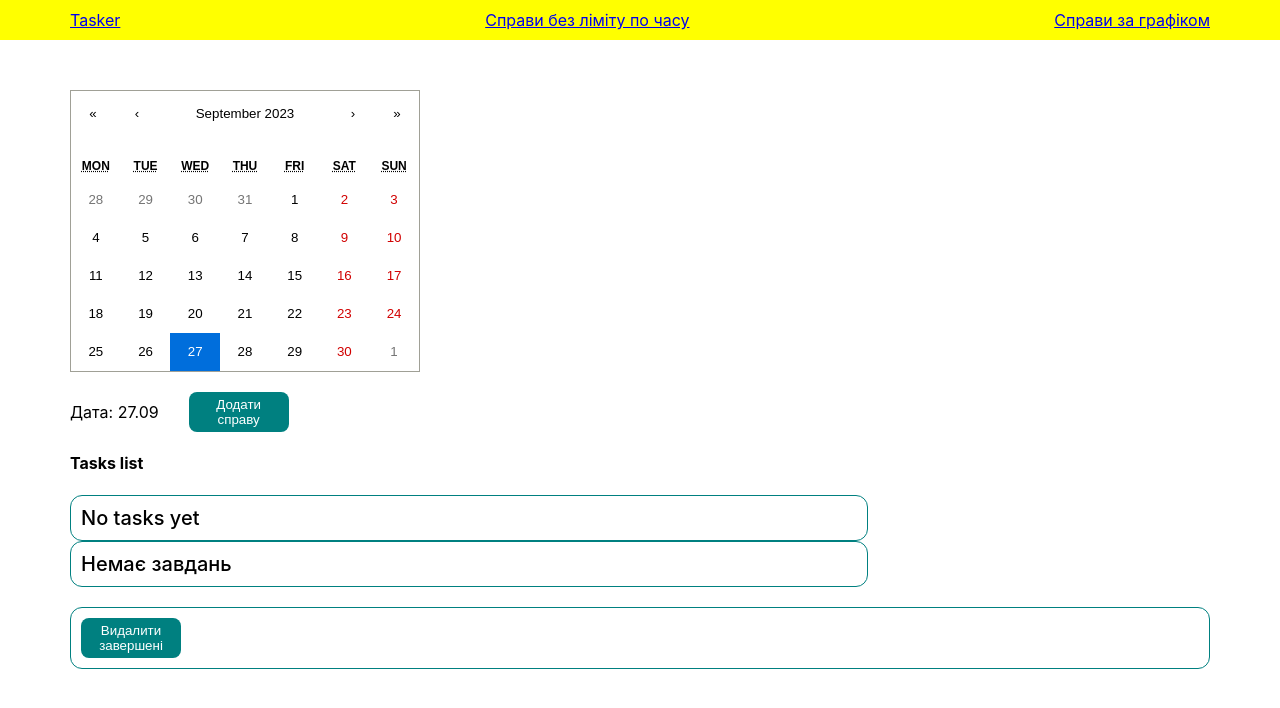
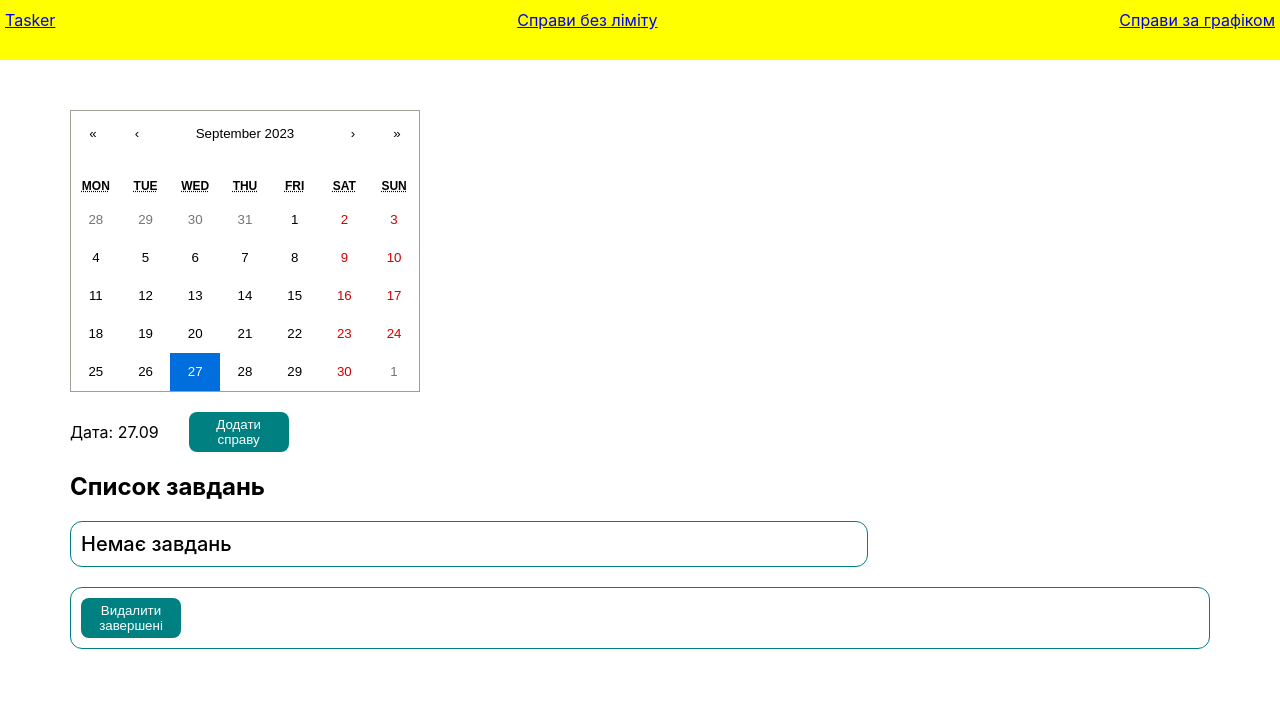
Before and after one commit to yelnikov-andrii/my-tracker, a React (Create React App) app: page / in a window 1280 px wide. Shown: the top 708 px of the page. Built offline with nearby package versions, Linux system fonts and the light colour scheme.

Commit message:
change the name into ukrainian

```diff
--- a/src/Components/DealList.tsx
+++ b/src/Components/DealList.tsx
@@ -104,9 +104,9 @@ export const DealList: React.FC<any> = ({ date }) => {
 
   return (
     <div>
-      <h4>
-        Tasks list
-      </h4>
+      <h2>
+        Список завдань
+      </h2>
       <List>
         {filteredDeals.length > 0 ? filteredDeals.map((deal: any) => (
           <ListItem
@@ -144,51 +144,9 @@ export const DealList: React.FC<any> = ({ date }) => {
             </ListItemBlock>
           </ListItem>
         )) : (
-          <ListItem>
-            No tasks yet
-          </ListItem>
-        )}
-      </List>
-      <List>
-        {deals.length > 0 ? deals.map((deal: any) => (
-          <ListItem
-            key={deal.name}
-            completed={deal.completed ? "true" : "false"}
-          >
-            <ListItemBlock>
-            {`${deal.start} - ${deal.finish}`}
-            <Name>
-              {deal.name}
-            </Name>
-            <Checkbox
-              type='checkbox'
-              onChange={(e) => {
-                toggleDeal(deal.id)
-              }}
-              checked={deal.completed}
-            />
-            </ListItemBlock>
-            <ListItemBlock>
-              <Button
-                onClick={() => {
-                  deleteDeal(deal.id);
-                }}
-              >
-                Видалити
-              </Button>
-              <Button
-                onClick={() => {
-                  changeTheDeal(deal.id);
-                }}
-              >
-                Редагувати
-              </Button>
-            </ListItemBlock>
-          </ListItem>
-        )) : (
-          <ListItem>
-            Немає завдань
-          </ListItem>
+            <ListItem>
+              Немає завдань
+            </ListItem>
         )}
       </List>
     </div>
--- a/src/Components/Header.tsx
+++ b/src/Components/Header.tsx
@@ -1,11 +1,10 @@
 import React from 'react';
 import styled from 'styled-components';
-import { Container } from '../UI/Container';
 import { Link } from 'react-router-dom';
 
 const StyledHeader = styled.header`
-height: 40px;
-padding: 10px 0;
+height: 60px;
+padding: 10px 5px;
 background: #ff0;
 `;
 
@@ -17,19 +16,17 @@ justify-content: space-between;
 export const Header = () => {
   return (
     <StyledHeader>
-      <Container>
         <Block>
           <Link to="/">
             Tasker
           </Link>
           <Link to='/deals-without-timeline'>
-            Справи без ліміту по часу
+            Справи без ліміту
           </Link>
           <Link to='/'>
             Справи за графіком
           </Link>
         </Block>
-      </Container>
     </StyledHeader>
   )
 }
```
